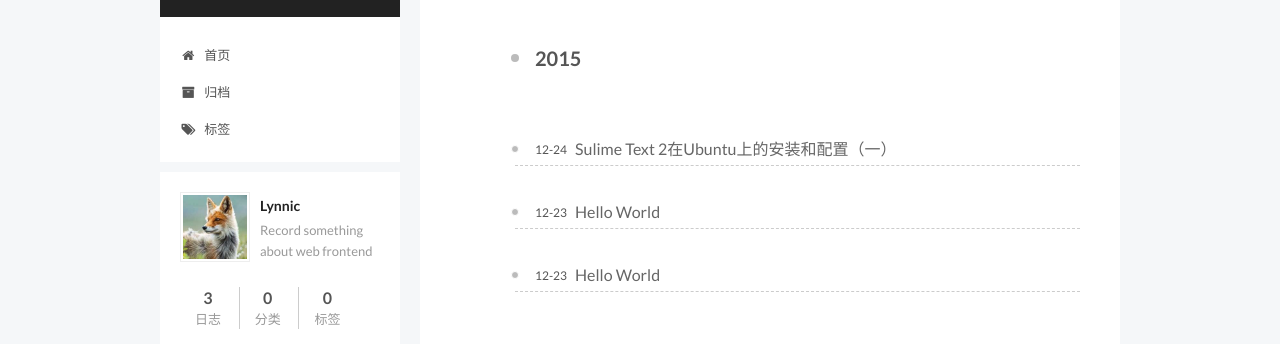
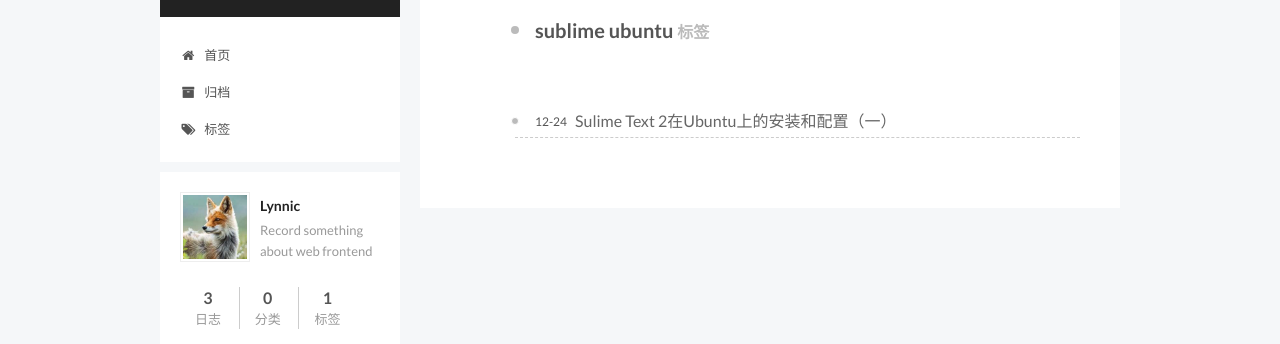
Before and after one commit to lynnic26/lynnic26.github.io, a plain HTML site: page tags/sublime-ubuntu/index.html in a window 1280 px wide. Shown: the part 88-432 px from the top of the page. Drawn offline with Linux system fonts and the light colour scheme.

Commit message:
Site updated: 2015-12-25 03:57:40

```diff
--- a/archives/2015/index.html
+++ b/tags/sublime-ubuntu/index.html
@@ -60,7 +60,7 @@
 <meta name="description" content="Record something about web frontend">
 <meta property="og:type" content="website">
 <meta property="og:title" content="Lynnic's Blog">
-<meta property="og:url" content="http://yoursite.com/archives/2015/index.html">
+<meta property="og:url" content="http://yoursite.com/tags/sublime-ubuntu/index.html">
 <meta property="og:site_name" content="Lynnic's Blog">
 <meta property="og:description" content="Record something about web frontend">
 <meta name="twitter:card" content="summary">
@@ -83,7 +83,7 @@
   };
 </script>
 
-  <title> 归档 | Lynnic's Blog </title>
+  <title> 标签: sublime ubuntu | Lynnic's Blog </title>
 </head>
 
 <body itemscope itemtype="http://schema.org/WebPage" lang="zh-Hans">
@@ -100,7 +100,7 @@
 
 
 
-  <div class="container one-collumn sidebar-position-left  page-archive  ">
+  <div class="container one-collumn sidebar-position-left  ">
     <div class="headband"></div>
 
     <header id="header" class="header" itemscope itemtype="http://schema.org/WPHeader">
@@ -180,30 +180,13 @@
           <div id="content" class="content">
 
 
-  <section id="posts" class="posts-collapse">
-    <span class="archive-move-on"></span>
-
-    <span class="archive-page-counter">
-
-
-
-
-
-      嗯..! 目前共计 3 篇日志。 继续努力。
-    </span>
-
-
-
-
-
-
-
-
-
-        <div class="collection-title">
-          <h2 class="archive-year motion-element" id="archive-year-2015">2015</h2>
-        </div>
-
+  <div id="posts" class="posts-collapse">
+    <div class="collection-title">
+      <h2 >
+        sublime ubuntu
+        <small>标签</small>
+      </h2>
+    </div>
 
 
 
@@ -234,84 +217,7 @@
 
 
 
-
-
-
-
-
-
-
-
-
-
-
-  <article class="post post-type-normal" itemscope itemtype="http://schema.org/Article">
-    <header class="post-header">
-
-      <h1 class="post-title">
-
-            <a class="post-title-link" href="/2015/12/23/Hello-Hexo/" itemprop="url">
-
-                <span itemprop="name">Hello World</span>
-
-            </a>
-
-      </h1>
-
-      <div class="post-meta">
-        <time class="post-time" itemprop="dateCreated"
-              datetime="2015-12-23T23:57:01+08:00"
-              content="2015-12-23" >
-          12-23
-        </time>
-      </div>
-
-    </header>
-  </article>
-
-
-
-
-
-
-
-
-
-
-
-
-
-
-  <article class="post post-type-normal" itemscope itemtype="http://schema.org/Article">
-    <header class="post-header">
-
-      <h1 class="post-title">
-
-            <a class="post-title-link" href="/2015/12/23/hello-world/" itemprop="url">
-
-                <span itemprop="name">Hello World</span>
-
-            </a>
-
-      </h1>
-
-      <div class="post-meta">
-        <time class="post-time" itemprop="dateCreated"
-              datetime="2015-12-23T23:57:01+08:00"
-              content="2015-12-23" >
-          12-23
-        </time>
-      </div>
-
-    </header>
-  </article>
-
-
-
-
-
-  </section>
-
+  </div>
 
 
 
@@ -366,7 +272,7 @@
 
           <div class="site-state-item site-state-tags">
             <a href="/tags">
-              <span class="site-state-item-count">0</span>
+              <span class="site-state-item-count">1</span>
               <span class="site-state-item-name">标签</span>
               </a>
           </div>
@@ -487,12 +393,6 @@
 
 
 
-    <script type="text/javascript" id="motion.page.archive">
-      $('.archive-year').velocity('transition.slideLeftIn');
-    </script>
-
-
-
 
 
 
```
Also changed, not shown: 2015/12/23/Hello-Hexo/index.html (+1 -1 lines), 2015/12/23/hello-world/index.html (+1 -1 lines), 2015/12/24/Sulime-Text-2在Ubuntu上的安装和配置（一）/index.html (+9 -3 lines), archives/2015/12/index.html (+1 -1 lines), archives/index.html (+1 -1 lines), index.html (+1 -1 lines).
